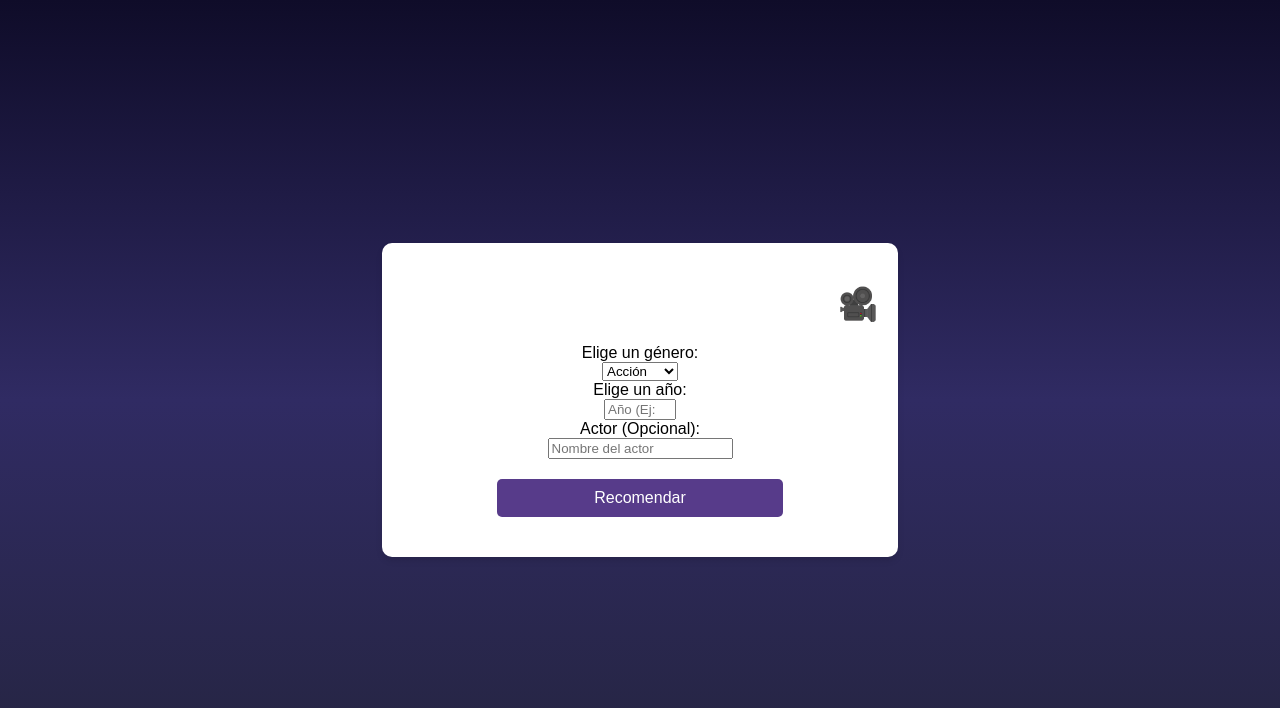
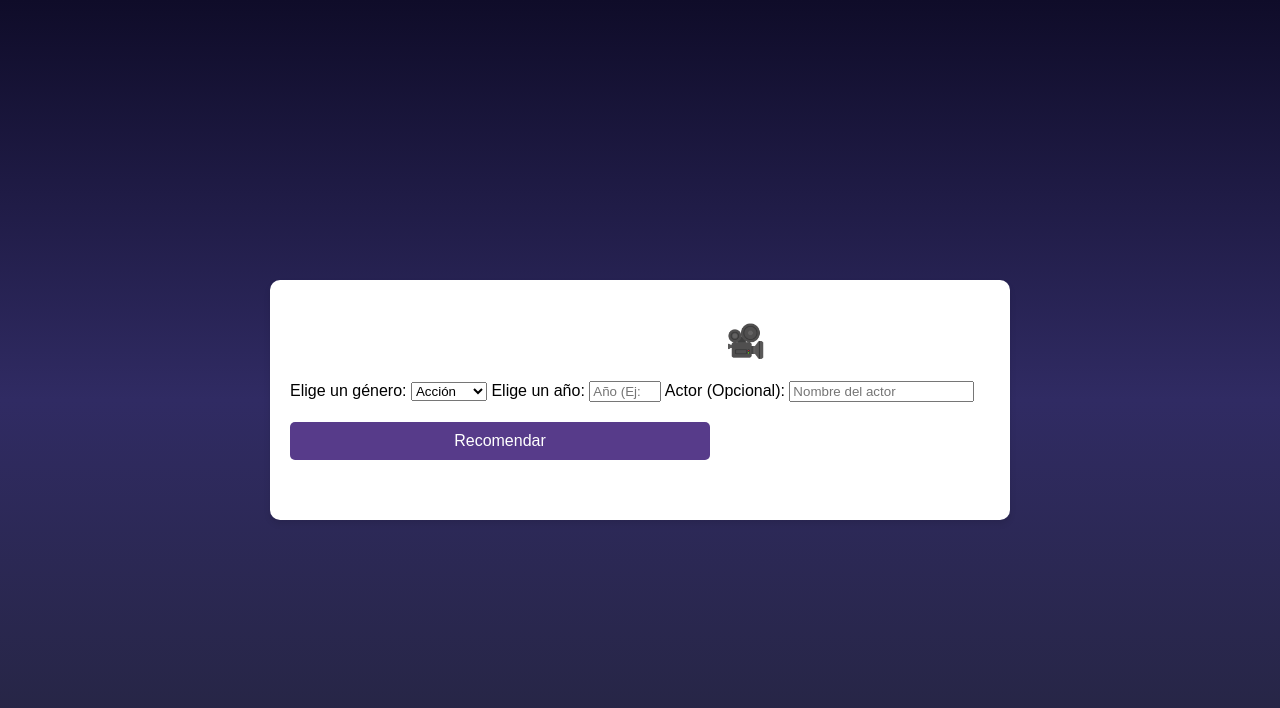
Before and after one commit to LuisReyes2002/chatbot-recomendaciones, a Flask app: page / in a window 1280 px wide. Shown: the top 708 px of the page. Run offline with Flask 3, Linux system fonts and the light colour scheme.

Commit message:
Cambio Boton dos

```diff
--- a/static/style.css
+++ b/static/style.css
@@ -16,9 +16,6 @@
     padding: 20px;
     border-radius: 10px;
     box-shadow: 0 4px 6px rgba(0, 0, 0, 0.1);
-    display: flex;
-    flex-direction: column;
-    align-items: center;  /* Centra el contenido dentro del contenedor */
 }
 
 h1 {
@@ -28,7 +25,6 @@
 .filter {
     margin: 15px 0;
 }
-
 button {
     background-color: #573b8a;  /* Fondo de botón morado */
     color: white;
@@ -39,7 +35,7 @@
     font-size: 16px;
     width: 60%;  /* Ancho del botón centrado */
     transition: 0.2s ease-in-out;
-    margin-top: 20px; /* Espaciado desde arriba */
+    margin: 20px auto;  /* Esto centra el botón */
 }
 
 button:hover {
```
